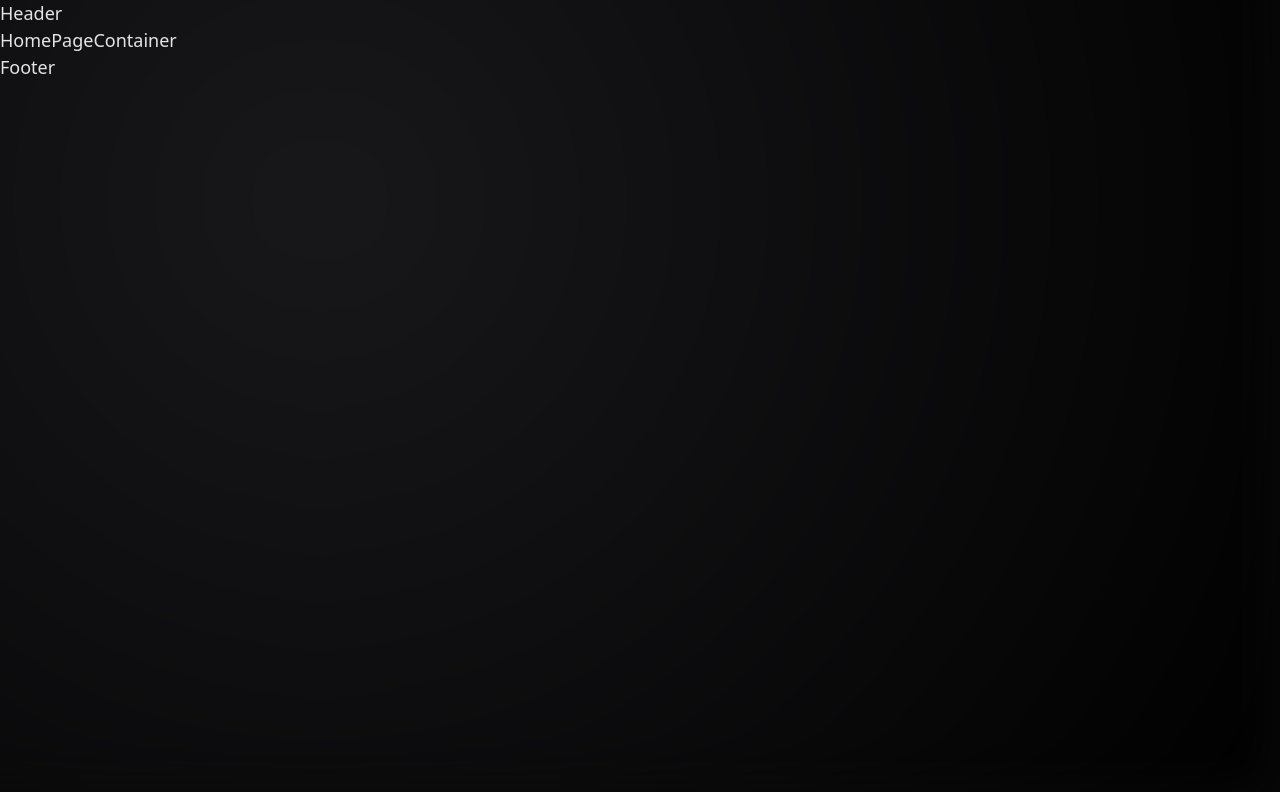
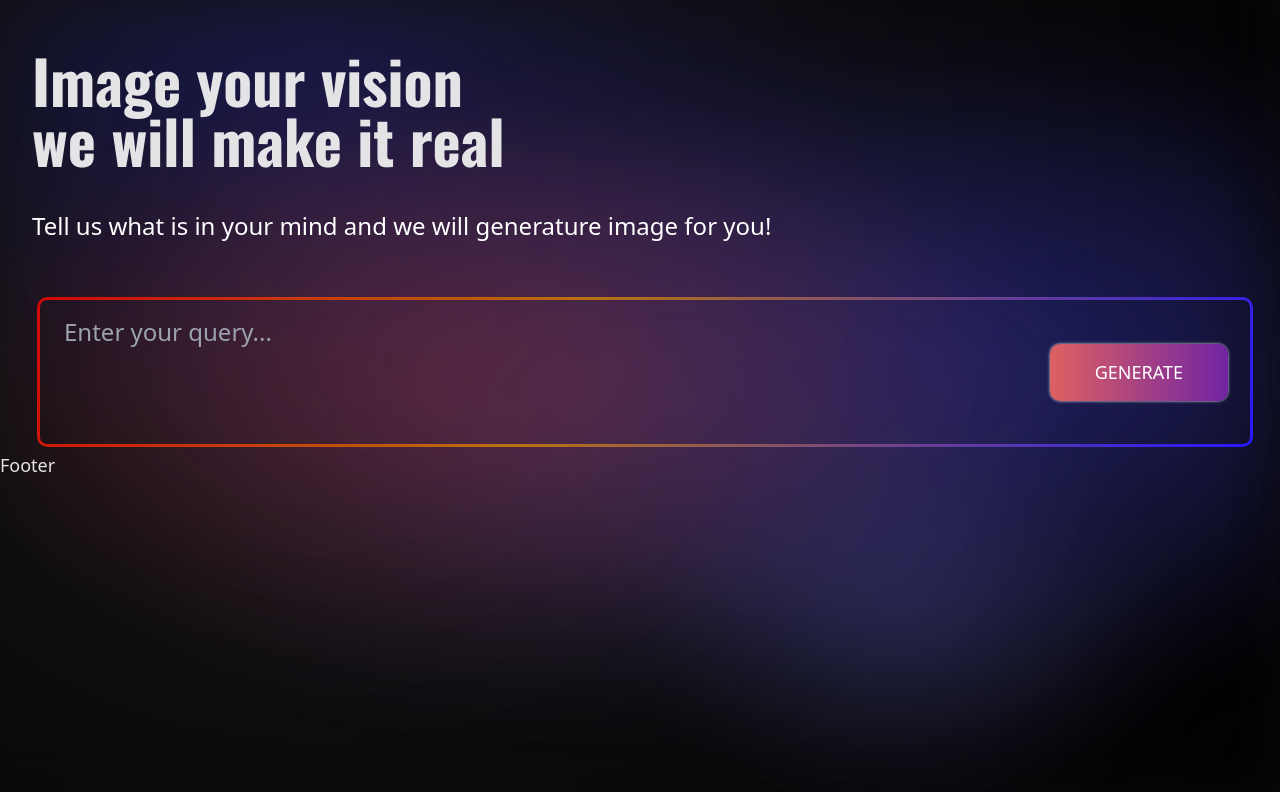
Before and after one commit to halilibrahimcelik/generateImage, a Next.js app: page / in a window 1280 px wide. Shown: the top 792 px of the page. Built offline with nearby package versions, Linux system fonts and the light colour scheme.

Commit message:
feat:form styling added

```diff
--- a/src/app/globals.css
+++ b/src/app/globals.css
@@ -48,17 +48,48 @@ body::before {
   h3,
   h4,
   h5 {
-    font-family: var(--font-oswald) system-ui, -apple-system, BlinkMacSystemFont,
-      "Segoe UI", Roboto, Oxygen, Ubuntu, Cantarell, "Open Sans",
-      "Helvetica Neue", sans-serif;
+    font-family: var(--font-oswald);
   }
 }
 
 @layer components {
   .btn-primary {
-    @apply py-2 px-4 bg-blue-500 text-white font-semibold rounded-lg shadow-md xl:bg-red-400 hover:bg-blue-700 focus:outline-none focus:ring-2 focus:ring-blue-400 focus:ring-opacity-75;
+    @apply text-center uppercase transition-all ease-in duration-300 bg-[200%_auto] text-[white] shadow-[0_0_3px_#eee] block m-2.5 px-[45px] py-[15px] rounded-[10px] hover:bg-right;
+    background-image: linear-gradient(
+      to right,
+      #de6161 0%,
+      #6f22a5 51%,
+      #de6161 100%
+    );
   }
+
   .text {
     @apply font-poppins text-sm md:text-xl lg:text-2xl text-primary;
   }
+
+  .gradient-box {
+    position: relative;
+    padding: 15px;
+    margin: 5px;
+    display: inline-block;
+  }
+
+  .gradient-box::before {
+    content: "";
+    position: absolute;
+    inset: 0;
+    border-radius: 10px;
+    padding: 3px; /* control the border thickness */
+    background: linear-gradient(
+      118deg,
+      rgba(211, 7, 7, 1) 0%,
+      rgba(186, 114, 17, 1) 43%,
+      rgb(39, 24, 255) 100%
+    );
+    -webkit-mask: linear-gradient(#fff 0 0) content-box,
+      linear-gradient(#fff 0 0);
+    -webkit-mask-composite: xor;
+    mask-composite: exclude;
+    pointer-events: none;
+  }
 }
--- /dev/null
+++ b/src/components/form/index.tsx
@@ -0,0 +1,23 @@
+import React from "react";
+
+type Props = {};
+
+const Form = (props: Props) => {
+  return (
+    <div className="w-full rounded-md gradient-box ">
+      <form className="flex h-auto md:h-[120px]  flex-col md:flex-row  items-center justify-center  gap-2 md:gap-6 ">
+        <textarea
+          className="w-full text h-32 md:h-full bg-transparent py-1 px-3 resize-none  rounded-md  focus:shadow-sky-400   focus:outline-none    focus:shadow-[0_1px_6px_1px_rgba(0,0,0,0.1)]  "
+          name=""
+          placeholder="Enter your query..."
+          id=""
+        ></textarea>
+        <button className="btn-primary" type="submit">
+          Generate
+        </button>
+      </form>
+    </div>
+  );
+};
+
+export default Form;
--- a/src/components/header/index.tsx
+++ b/src/components/header/index.tsx
@@ -1,9 +1,23 @@
 import React from "react";
+import Wrapper from "../wrapper";
 
 type Props = {};
 
 function Header({}: Props) {
-  return <header>Header</header>;
+  return (
+    <header>
+      <Wrapper tag="nav" customClass="py-[50px]">
+        <h1 className="text-3xl  md:leading-[1.2] md:text-5xl xl:text-6xl font-bold">
+          {" "}
+          Image your vision <br />
+          we will make it real
+        </h1>
+        <p className="text mt-10">
+          Tell us what is in your mind and we will generature image for you!{" "}
+        </p>
+      </Wrapper>
+    </header>
+  );
 }
 
 export default Header;
--- a/src/components/wrapper/index.tsx
+++ b/src/components/wrapper/index.tsx
@@ -3,12 +3,13 @@ import React from "react";
 type Props = {
   children: React.ReactNode;
   tag?: string;
+  customClass?: string;
 };
 
-function Wrapper({ children, tag = "div" }: Props) {
+function Wrapper({ children, tag = "div", customClass }: Props) {
   const Element = tag as keyof JSX.IntrinsicElements;
   return (
-    <Element className="container mx-auto px-[10px]  md:px-8">
+    <Element className={`container mx-auto px-[10px]  md:px-8 ${customClass}`}>
       {children}
     </Element>
   );
--- a/src/containers/homePage/index.tsx
+++ b/src/containers/homePage/index.tsx
@@ -1,9 +1,16 @@
+import Form from "@/components/form";
+import Wrapper from "@/components/wrapper";
 import React from "react";
 
 type Props = {};
 
 const HomePageContainer = (props: Props) => {
-  return <div>HomePageContainer</div>;
+  return (
+    <Wrapper tag="section">
+      <Form />
+      <div className="overlay" />
+    </Wrapper>
+  );
 };
 
 export default HomePageContainer;
```
